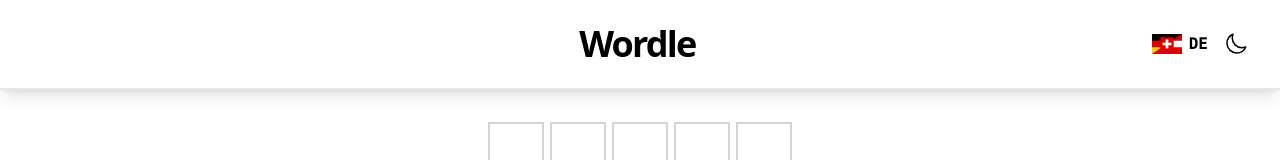
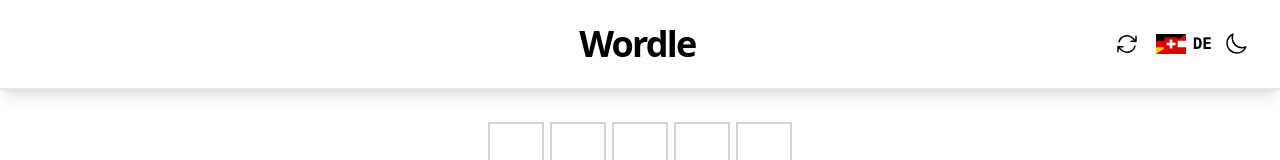
Before and after one commit to priegelsdev/wordle, a React (Vite) app: page / in a window 1280 px wide. Shown: the top 160 px of the page. Built offline with nearby package versions, Linux system fonts and the light colour scheme.

Commit message:
change white space

```diff
--- a/src/App.tsx
+++ b/src/App.tsx
@@ -196,35 +196,17 @@ export default function App() {
       <Header englishMode={englishMode} onClick={changeLanguage} />
 
       {isWinner && (
-        <div
-          className="absolute top-1/3 left-1/2 transform -translate-x-1/2 -translate-y-1/2 p-6
-        m-auto text-center bg-gray-100 rounded-md shadow-inner shadow-2xl"
-        >
-          <h3 className="font-bold mb-2">You won! Congrats!</h3>
-          <button
-            onClick={() => location.reload()}
-            className="bg-gray-300 rounded p-1 px-4"
-          >
-            Restart
-          </button>
+        <div className="mx-auto mt-4 -mb-4 text-center underline decoration-green-500">
+          <h3 className="font-bold text-lg">You won! Congrats!</h3>
         </div>
       )}
       {isLoser && (
-        <div
-          className="absolute top-1/3 left-1/2 transform -translate-x-1/2 -translate-y-1/2 p-6
-      m-auto text-center bg-gray-100 rounded-md shadow-inner shadow-2xl"
-        >
-          <h3 className="font-bold mb-2">Nice try!</h3>
-          <button
-            onClick={() => location.reload()}
-            className="bg-gray-300 rounded p-1 px-4"
-          >
-            Restart
-          </button>
+        <div className="mx-auto mt-4 -mb-4 text-center overline decoration-red-500">
+          <h3 className="font-bold">Nice try!</h3>
         </div>
       )}
 
-      <div className="my-4 mx-auto p-4 lg text-center text-3xl">
+      <div className="mx-auto my-4 p-4 lg text-center text-3xl">
         <RowsContainer
           quizWord={quizWord}
           enteredLetters={enteredLetters}
--- a/src/Components/Header.tsx
+++ b/src/Components/Header.tsx
@@ -129,6 +129,23 @@ const sun = (
   </svg>
 );
 
+const restart = (
+  <svg
+    xmlns="http://www.w3.org/2000/svg"
+    fill="none"
+    viewBox="0 0 24 24"
+    strokeWidth={1.5}
+    stroke="currentColor"
+    className="w-6 h-6"
+  >
+    <path
+      strokeLinecap="round"
+      strokeLinejoin="round"
+      d="M16.023 9.348h4.992v-.001M2.985 19.644v-4.992m0 0h4.992m-4.993 0l3.181 3.183a8.25 8.25 0 0013.803-3.7M4.031 9.865a8.25 8.25 0 0113.803-3.7l3.181 3.182m0-4.991v4.99"
+    />
+  </svg>
+);
+
 type HeaderProps = {
   englishMode: boolean;
   onClick: () => void;
@@ -138,15 +155,16 @@ export default function Header({ englishMode, onClick }: HeaderProps) {
   return (
     <header className="flex items-center justify-between p-2 sm:p-6 border-solid border-b-2 shadow-lg">
       <div /* div exists only for flex to work properly */></div>
-      <h1 className="text-4xl tracking-tighter font-bold font-sans justify-self-start mx-2 mr-auto sm:-mr-4 sm:ml-24">
+      <h1 className="text-4xl tracking-tighter font-bold font-sans justify-self-start mx-2 mr-auto sm:-mr-12 sm:ml-24">
         Wordle
       </h1>
-      <div className="flex items-center mx-2">
+      <div className="flex items-center gap-3 mx-2">
+        <button onClick={() => location.reload()}>{restart}</button>
         <button
           // since flags are sized a bit differently, we add different gap depending on which flag is shown
           className={`flex items-center ${
             englishMode ? 'gap-0.5' : 'gap-2'
-          } mr-4 rounded-sm font-bold`}
+          } rounded-sm font-bold`}
           onClick={onClick}
         >
           {englishMode ? de : en} {englishMode ? 'DE' : 'EN'}
```
